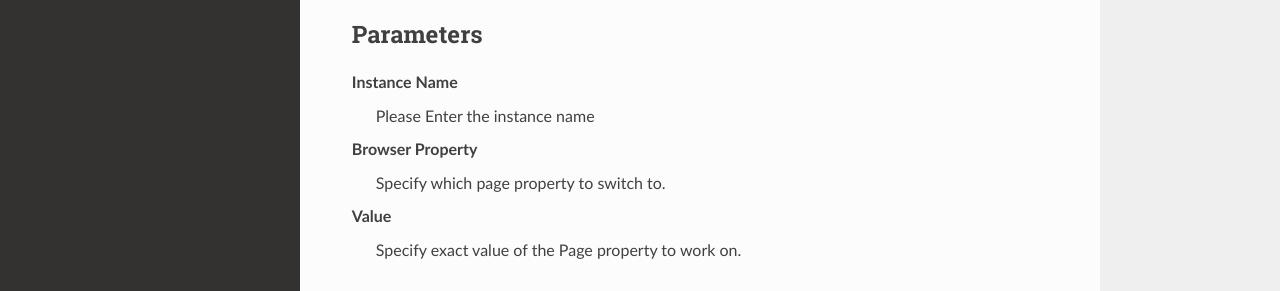
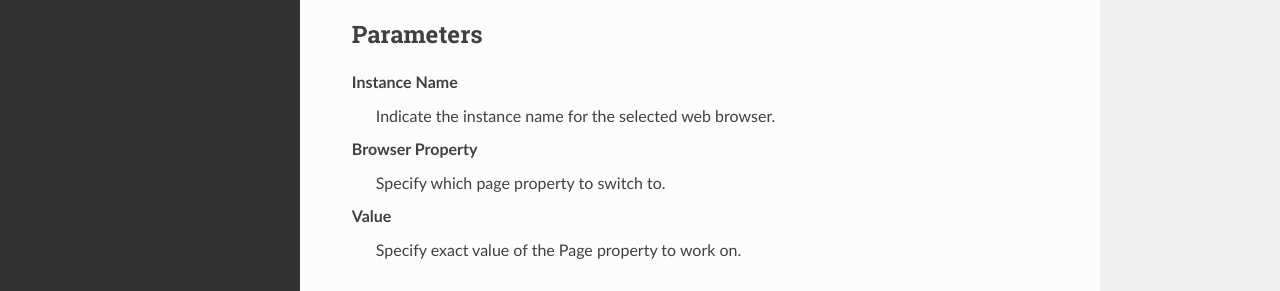
Before and after one commit to stupidmankind/BYpassDoc, a Sphinx documentation site: the page built from docs/source/commands/puppeteerbrowserclosetab.rst, in a window 1280 px wide and 900 px high. Shown: the part 350-641 px from the top of the window. Built offline with Sphinx 7.4.7 and the Read the Docs theme 2.0.0, drawn with Linux system fonts in a browser that asks for light colours.

Commit message:
Update puppeteerbrowserclosetab.rst
Edit description

```diff
--- a/docs/source/commands/puppeteerbrowserclosetab.rst
+++ b/docs/source/commands/puppeteerbrowserclosetab.rst
@@ -14,7 +14,7 @@ Parameters
 ----------
 
 **Instance Name**
-	Please Enter the instance name
+	Indicate the instance name for the selected web browser.
 
 **Browser Property**
 	Specify which page property to switch to.
```
